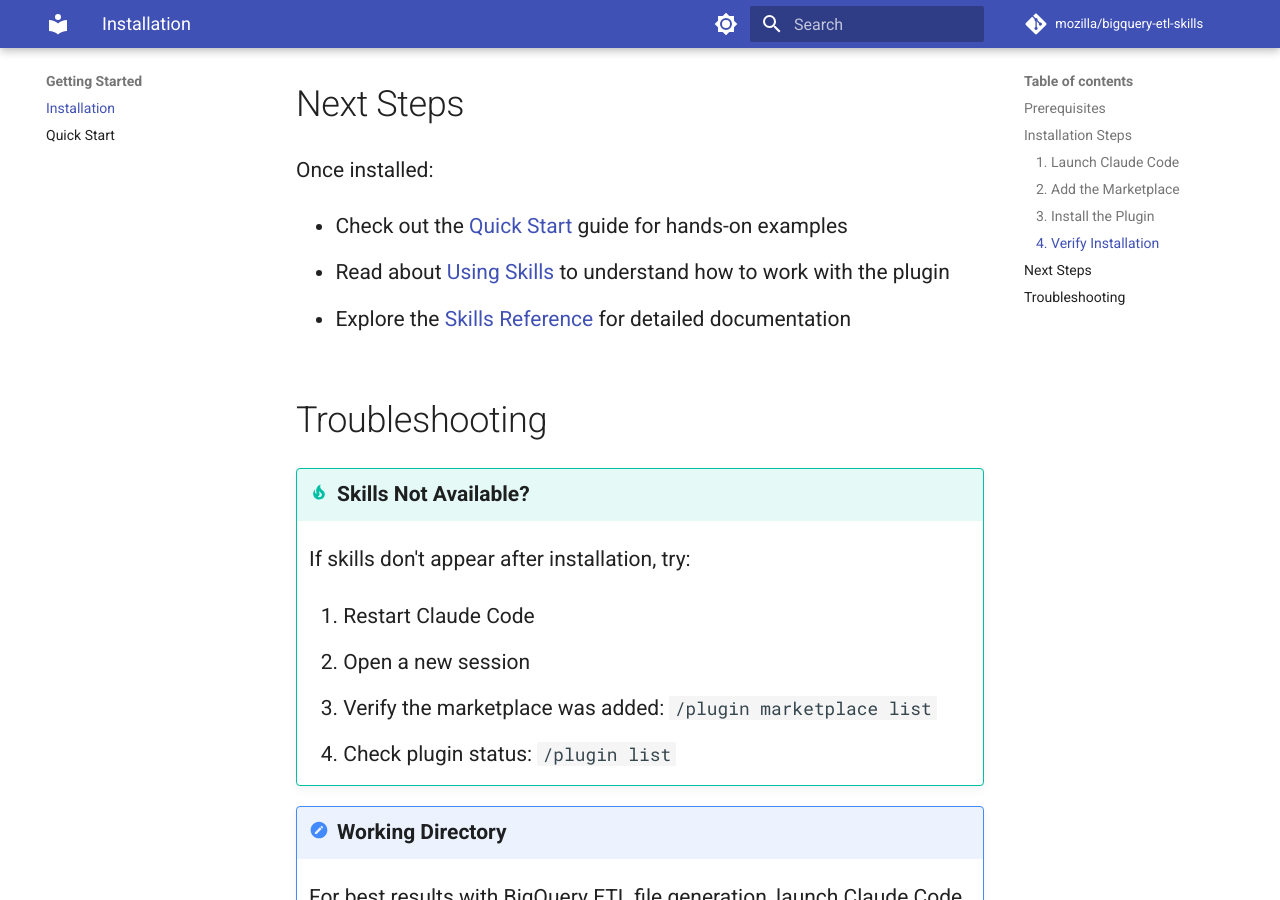
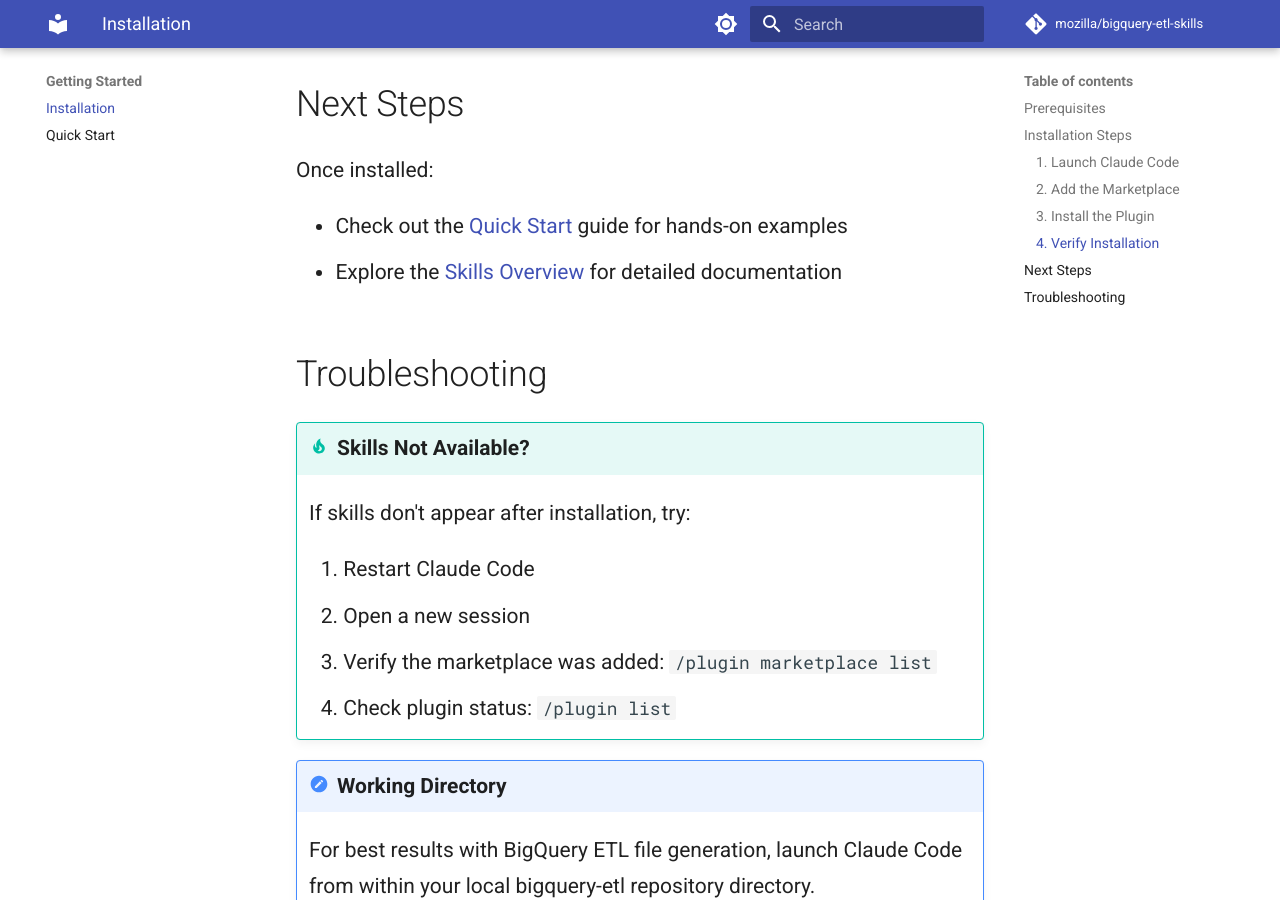
Before and after one commit to mozilla/bigquery-etl-skills, an MkDocs documentation site: the page built from docs/getting-started/installation.md, in a window 1280 px wide and 900 px high, scrolled down 1556 px. Built offline with MkDocs 1.6.1 and Material for MkDocs 9.7.7, drawn with Linux system fonts in a browser that asks for light colours; comment, search, counter and statistics services are not loaded.

Commit message:
removing broken link

```diff
--- a/docs/getting-started/installation.md
+++ b/docs/getting-started/installation.md
@@ -47,8 +47,7 @@
 Once installed:
 
 - Check out the [Quick Start](quick-start.md) guide for hands-on examples
-- Read about [Using Skills](using-skills.md) to understand how to work with the plugin
-- Explore the [Skills Reference](../skills/overview.md) for detailed documentation
+- Explore the [Skills Overview](../skills/overview.md) for detailed documentation
 
 ## Troubleshooting
 
```
